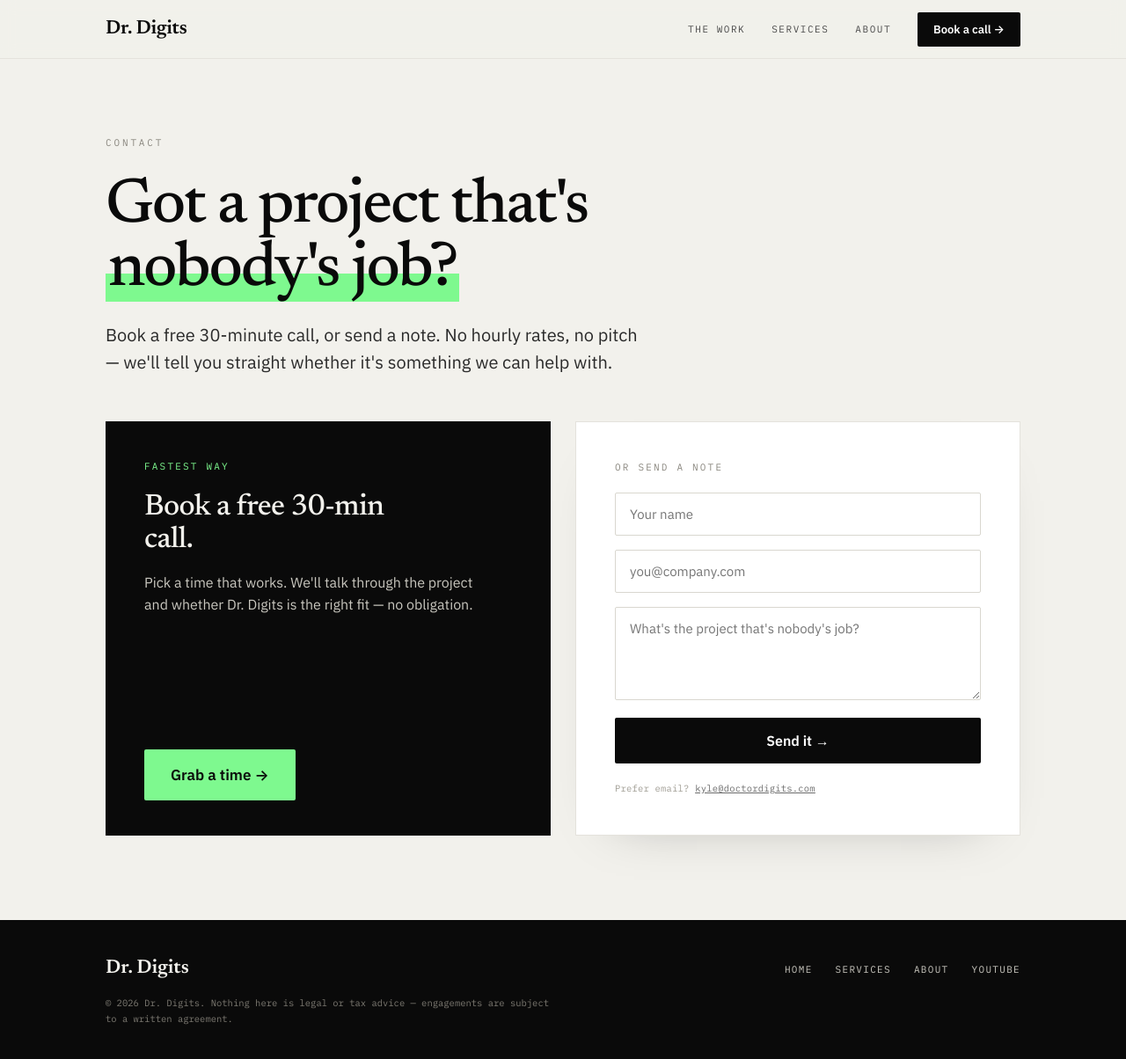
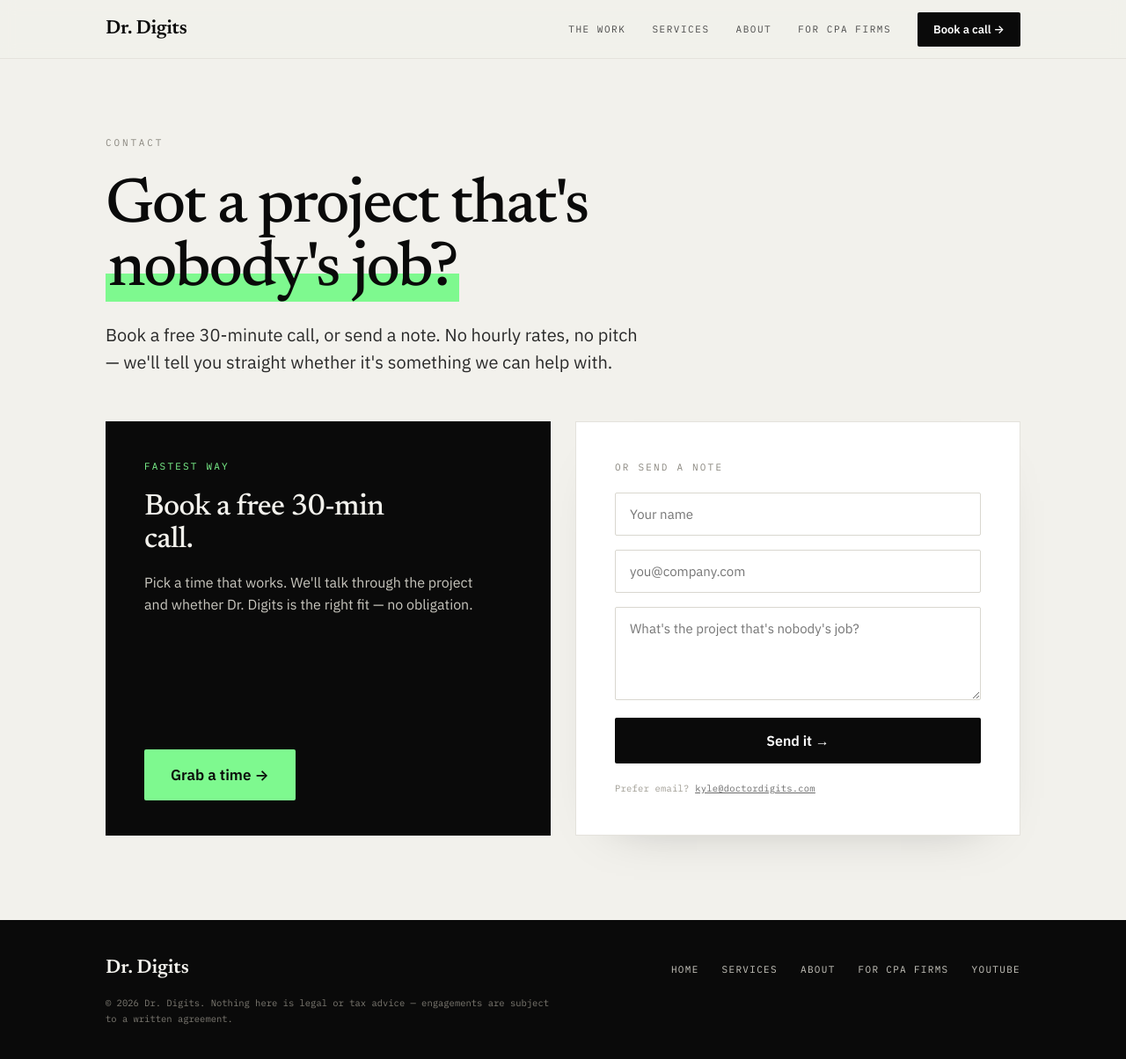
Before and after one commit to kenterdrdigits/drdigits-site, a plain HTML site: page contact.html in a window 1280 px wide. Shown: the whole page at 88% size. Drawn offline with Linux system fonts and the light colour scheme.

Commit message:
Add link to 'For CPA firms' in contact.html

```diff
--- a/contact.html
+++ b/contact.html
@@ -46,6 +46,7 @@
         <a data-dc-tpl="13" href="./#work" style="font-family: &quot;IBM Plex Mono&quot;, monospace; font-size: 11px; letter-spacing: 0.14em; text-transform: uppercase; color: rgb(74, 74, 74); text-decoration: none;">The work</a>
         <a data-dc-tpl="14" href="services.html" style="font-family: &quot;IBM Plex Mono&quot;, monospace; font-size: 11px; letter-spacing: 0.14em; text-transform: uppercase; color: rgb(74, 74, 74); text-decoration: none;">Services</a>
         <a data-dc-tpl="15" href="about.html" style="font-family: &quot;IBM Plex Mono&quot;, monospace; font-size: 11px; letter-spacing: 0.14em; text-transform: uppercase; color: rgb(74, 74, 74); text-decoration: none;">About</a>
+        <a href="for-cpa-firms.html" style="font-family: &quot;IBM Plex Mono&quot;, monospace; font-size: 11px; letter-spacing: 0.14em; text-transform: uppercase; color: rgb(74, 74, 74); text-decoration: none;">For CPA firms</a>
         <a data-dc-tpl="16" href="contact.html" class="scp0" style="display: inline-flex; align-items: center; background: rgb(10, 10, 10); color: rgb(255, 255, 255); font-size: 13px; font-weight: 600; padding: 11px 18px; text-decoration: none; border-radius: 2px; transition: 0.15s;">Book a call →</a>
       </div>
     </div>
@@ -94,6 +95,7 @@
           <a data-dc-tpl="47" href="./" style="font-family: &quot;IBM Plex Mono&quot;, monospace; font-size: 11px; letter-spacing: 0.12em; text-transform: uppercase; color: rgb(201, 199, 191); text-decoration: none;">Home</a>
           <a data-dc-tpl="48" href="services.html" style="font-family: &quot;IBM Plex Mono&quot;, monospace; font-size: 11px; letter-spacing: 0.12em; text-transform: uppercase; color: rgb(201, 199, 191); text-decoration: none;">Services</a>
           <a data-dc-tpl="49" href="about.html" style="font-family: &quot;IBM Plex Mono&quot;, monospace; font-size: 11px; letter-spacing: 0.12em; text-transform: uppercase; color: rgb(201, 199, 191); text-decoration: none;">About</a>
+          <a href="for-cpa-firms.html" style="font-family: &quot;IBM Plex Mono&quot;, monospace; font-size: 11px; letter-spacing: 0.12em; text-transform: uppercase; color: rgb(201, 199, 191); text-decoration: none;">For CPA firms</a>
           <a data-dc-tpl="50" href="https://www.youtube.com/@DoctorDigits" target="_blank" rel="noopener" style="font-family: &quot;IBM Plex Mono&quot;, monospace; font-size: 11px; letter-spacing: 0.12em; text-transform: uppercase; color: rgb(201, 199, 191); text-decoration: none;">YouTube</a>
         </div>
       </div>
```
